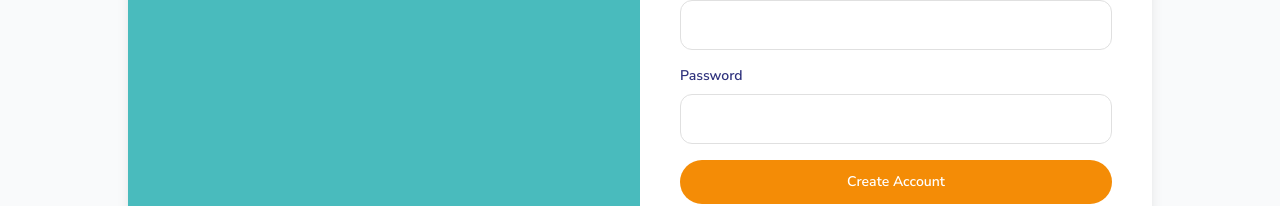
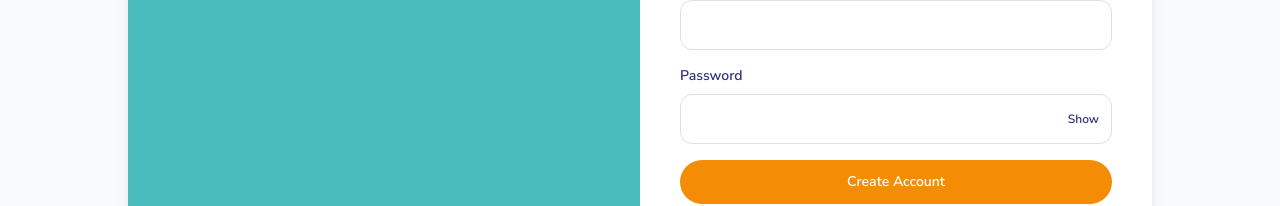
Before and after one commit to IGFCODES/skilline-app, a Next.js app: page /register in a window 1280 px wide. Shown: the part 451-657 px from the top of the page. Built offline with nearby package versions, Linux system fonts and the light colour scheme.

Commit message:
added password preview

```diff
--- a/app/login/page.tsx
+++ b/app/login/page.tsx
@@ -1,7 +1,7 @@
 "use client";
 
 import Link from "next/link";
-import { signIn, signOut } from "next-auth/react";
+import { signIn } from "next-auth/react";
 import { useRouter } from "next/navigation";
 import { FormEvent, useState } from "react";
 
@@ -9,6 +9,7 @@ export default function LoginPage() {
   const router = useRouter();
   const [email, setEmail] = useState("");
   const [password, setPassword] = useState("");
+  const [showPassword, setShowPassword] = useState(false);
   const [role, setRole] = useState<"student" | "instructor" | "admin">("student");
   const [error, setError] = useState("");
   const [loading, setLoading] = useState(false);
@@ -19,6 +20,33 @@ export default function LoginPage() {
     setLoading(true);
 
     try {
+      const verifyRes = await fetch("/api/auth/login", {
+        method: "POST",
+        headers: { "Content-Type": "application/json" },
+        body: JSON.stringify({ email, password }),
+      });
+
+      const verifyData = await verifyRes.json();
+
+      if (!verifyRes.ok) {
+        setError(verifyData.error ?? "Invalid email or password.");
+        setLoading(false);
+        return;
+      }
+
+      const actualRole = verifyData?.role as string | undefined;
+      if (!actualRole) {
+        setError("Unable to determine account role. Try again.");
+        setLoading(false);
+        return;
+      }
+
+      if (actualRole !== role) {
+        setError(`This account is registered as ${actualRole}. Please select the correct role.`);
+        setLoading(false);
+        return;
+      }
+
       const result = await signIn("credentials", {
         email,
         password,
@@ -27,23 +55,6 @@ export default function LoginPage() {
 
       if (result?.error) {
         setError("Invalid email or password.");
-        setLoading(false);
-        return;
-      }
-
-      const sessionRes = await fetch("/api/auth/session");
-      const sessionData = await sessionRes.json();
-      const signedInRole = sessionData?.user?.role as string | undefined;
-
-      if (!signedInRole) {
-        setError("Unable to determine account role. Try again.");
-        setLoading(false);
-        return;
-      }
-
-      if (signedInRole !== role) {
-        await signOut({ redirect: false });
-        setError(`This account is registered as ${signedInRole}. Please select the correct role.`);
         setLoading(false);
         return;
       }
@@ -108,14 +119,23 @@ export default function LoginPage() {
               <label className="mb-2 block text-sm font-semibold text-[#2f327d]" htmlFor="password">
                 Password
               </label>
+              <div className="flex items-center gap-2 rounded-xl border border-[#e0e0e0] px-3 focus-within:border-[#49bbbd]">
                 <input
                   id="password"
-                type="password"
+                  type={showPassword ? "text" : "password"}
                   required
                   value={password}
                   onChange={(event) => setPassword(event.target.value)}
-                className="w-full rounded-xl border border-[#e0e0e0] px-4 py-3 outline-none focus:border-[#49bbbd]"
+                  className="w-full border-0 bg-transparent px-1 py-3 outline-none"
                 />
+                <button
+                  type="button"
+                  onClick={() => setShowPassword((prev) => !prev)}
+                  className="text-xs font-semibold text-[#2f327d]"
+                >
+                  {showPassword ? "Hide" : "Show"}
+                </button>
+              </div>
             </div>
 
             {error ? <p className="text-sm text-red-600">{error}</p> : null}
--- a/app/register/page.tsx
+++ b/app/register/page.tsx
@@ -10,6 +10,7 @@ export default function RegisterPage() {
   const [name, setName] = useState("");
   const [email, setEmail] = useState("");
   const [password, setPassword] = useState("");
+  const [showPassword, setShowPassword] = useState(false);
   const [role, setRole] = useState<"student" | "instructor" | "admin">("student");
   const [error, setError] = useState("");
   const [loading, setLoading] = useState(false);
@@ -119,15 +120,24 @@ export default function RegisterPage() {
               <label className="mb-2 block text-sm font-semibold text-[#2f327d]" htmlFor="password">
                 Password
               </label>
+              <div className="flex items-center gap-2 rounded-xl border border-[#e0e0e0] px-3 focus-within:border-[#49bbbd]">
                 <input
                   id="password"
-                type="password"
+                  type={showPassword ? "text" : "password"}
                   required
                   minLength={6}
                   value={password}
                   onChange={(event) => setPassword(event.target.value)}
-                className="w-full rounded-xl border border-[#e0e0e0] px-4 py-3 outline-none focus:border-[#49bbbd]"
+                  className="w-full border-0 bg-transparent px-1 py-3 outline-none"
                 />
+                <button
+                  type="button"
+                  onClick={() => setShowPassword((prev) => !prev)}
+                  className="text-xs font-semibold text-[#2f327d]"
+                >
+                  {showPassword ? "Hide" : "Show"}
+                </button>
+              </div>
             </div>
 
             {error ? <p className="text-sm text-red-600">{error}</p> : null}
```
Lines whose indentation alone changed are shown as unchanged.
